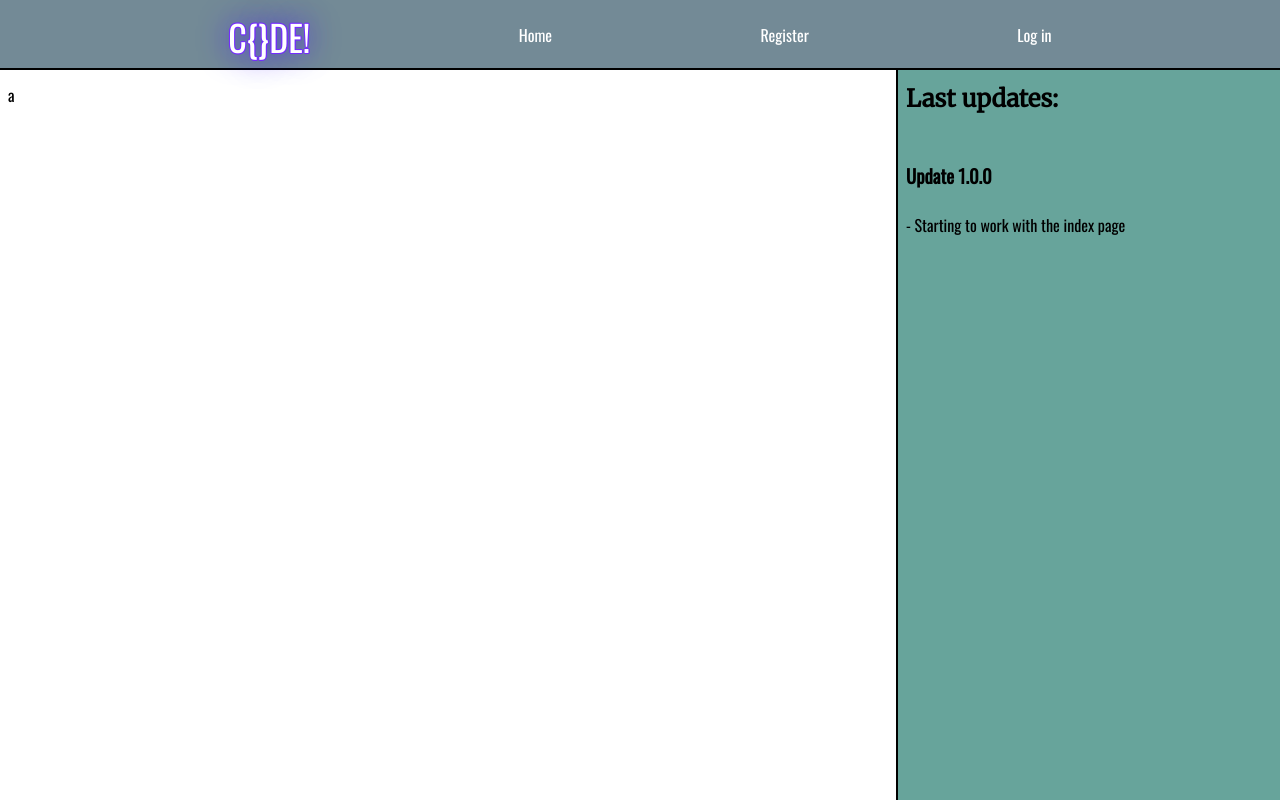
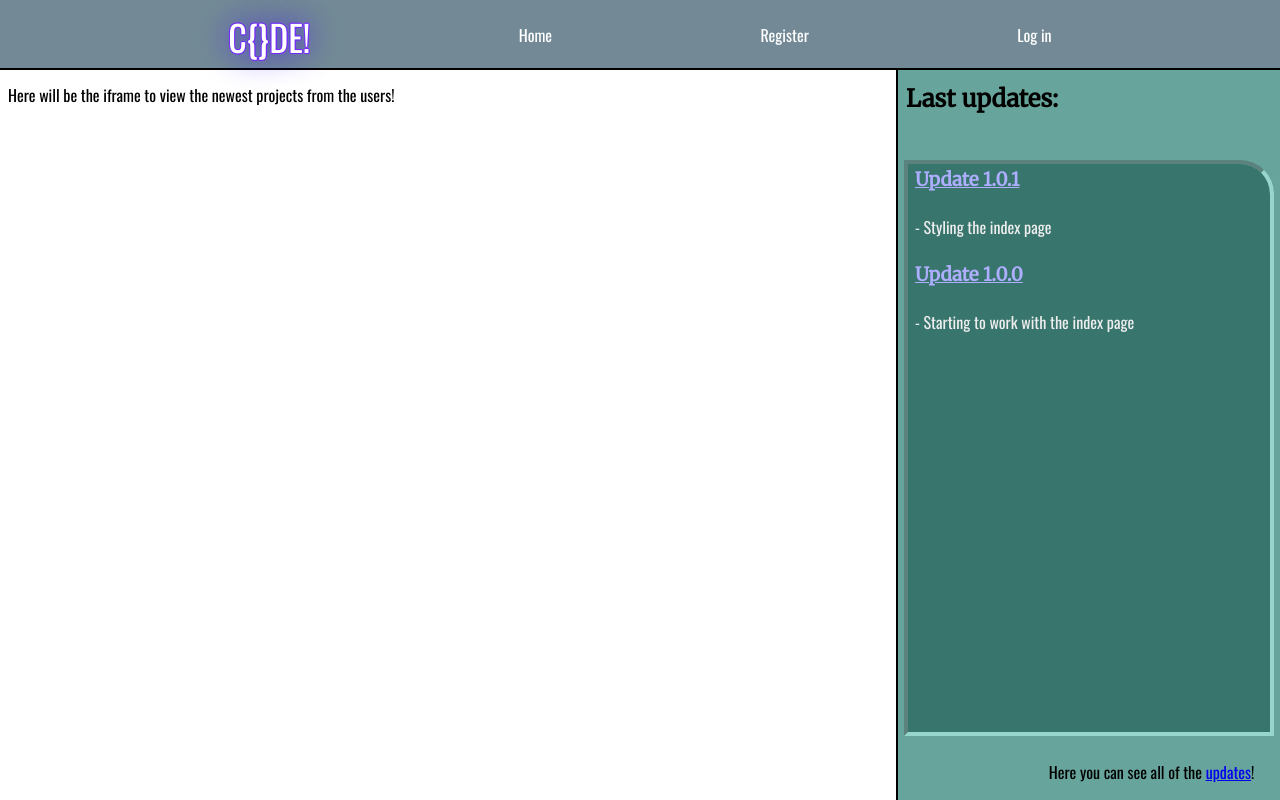
Before and after one commit to FNA2003/FinalProject, a Django app: page / in a window 1280 px wide. Run offline with Django 4.2, Linux system fonts and the light colour scheme.

Commit message:
Adding a side bar for the index

```diff
--- a/pen/static/pen/index.css
+++ b/pen/static/pen/index.css
@@ -18,10 +18,33 @@
     grid-area: "b";
 
     background: #67a49b;
-    overflow-y: scroll;
 }
 
 #side-bar pre {
+    overflow-y: auto;
     white-space: pre-line;
     word-wrap: break-word;
+
+    background: #38756d;
+    color: #eeef;
+
+    padding: 4px 7px;
+    margin: 2px;
+
+    height: 70vh;
+    outline: 4px inset #97d6cc;
+    border-radius: 0 30px 0 0;
 }
+
+#update-holder {
+    position: absolute;
+
+    right: 2vw;
+    bottom: 2vh;
+}
+
+#side-bar pre > h3 {
+    color: #aeaeff;
+    font-weight: 900;
+    text-decoration: underline;
+}
--- a/pen/templates/pen/index.html
+++ b/pen/templates/pen/index.html
@@ -7,14 +7,25 @@
 <link rel="stylesheet" href="{% static 'pen/index.css' %}">
 
 <div id="body-content">
-    <div>a</div>
+    <div id="code-views">
+        Here will be the iframe to view the newest projects from the users!
+    </div>
     <div id="side-bar">
-        <h2>Last updates:</h2>
-        <br><br>
-        <pre>
-            <h3><strong>Update 1.0.0</strong></h3>
-            - Starting to work with the index page
-        </pre>
+        <div>
+            <h2>Last updates:</h2>
+            <br><br>
+            <pre>
+                <h3>Update 1.0.1</h3>
+                - Styling the index page
+
+                <h3>Update 1.0.0</h3>
+                - Starting to work with the index page
+            </pre>
+        </div>
+
+        <div id="update-holder">
+            <span>Here you can see all of the <a href="#">updates</a>!</span>
+        </div>
     </div>
 </div>
 
```
